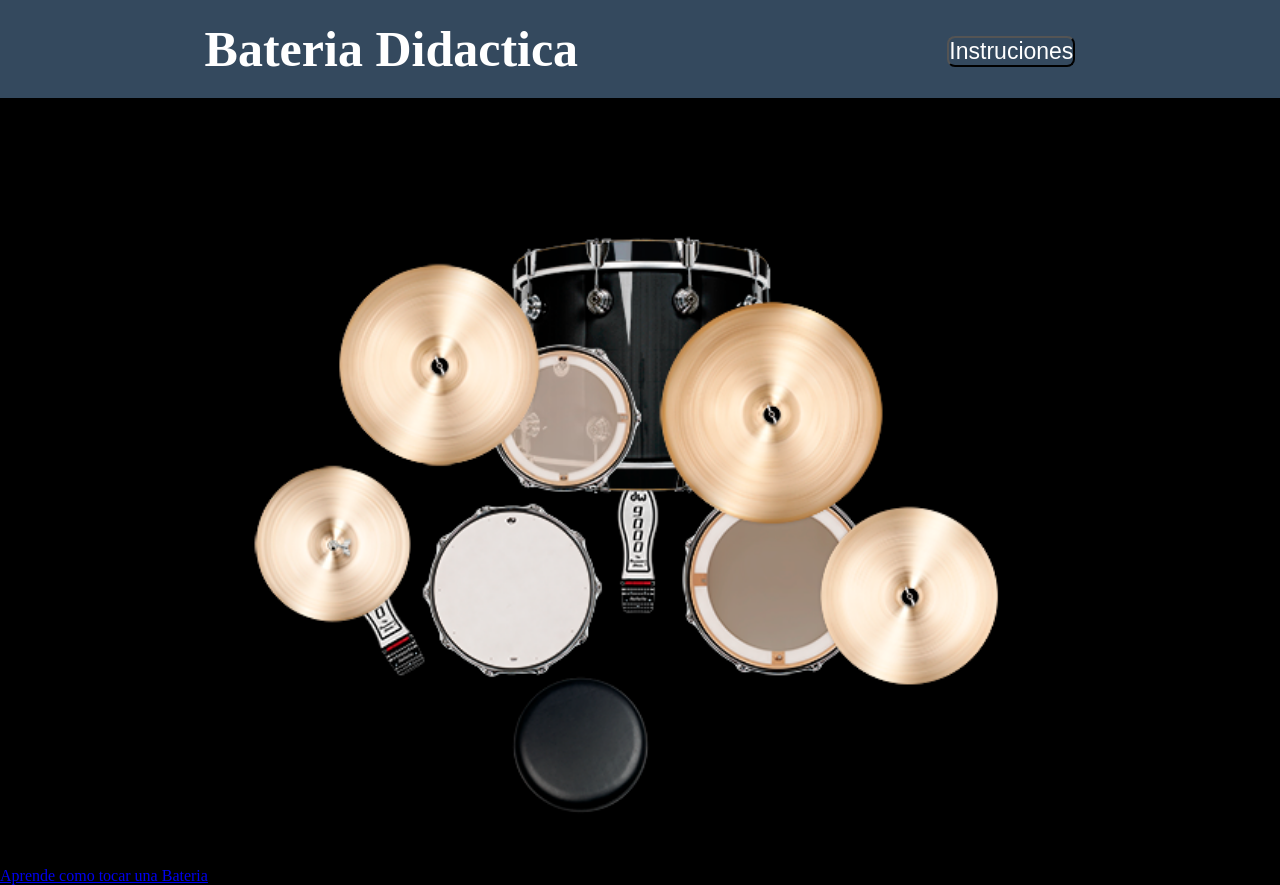
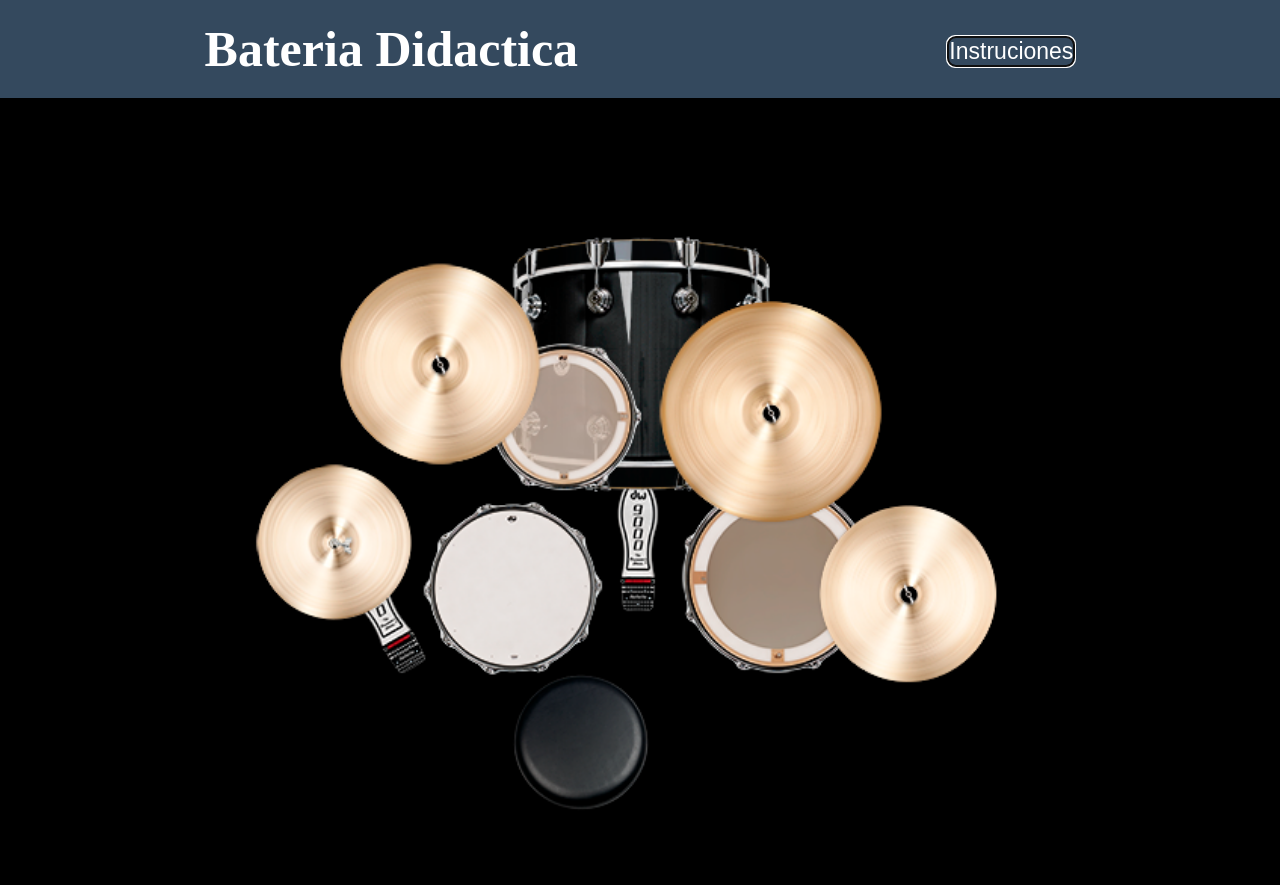
Before and after one commit to Uver24/Bateria, a plain HTML site: page Bateria.html in a window 1280 px wide. After the commit the page ends 864 px from the top, so only its background shows below. Drawn offline with Linux system fonts and the light colour scheme.

Commit message:
Actulizacion

```diff
--- a/Bateeria.js
+++ b/Bateeria.js
@@ -43,7 +43,7 @@ document.addEventListener("keypress", (e) => {
 })
 
 
-boton.addEventListener("click", (e) => {
+boton.addEventListener("click", (e)  => {
    e.preventDefault()
     bateria.src="bacteria/img/CONTROL.png"
     setTimeout(()=>{
--- a/Bateria.css
+++ b/Bateria.css
@@ -40,7 +40,7 @@ div{
 }
 
 #imagen{
-    width: 999px;
+    width: 995px;
     height: auto;
     opacity: 100px;
     /* max-height: 650px; */
--- a/Bateria.html
+++ b/Bateria.html
@@ -5,22 +5,21 @@
     <meta http-equiv="X-UA-Compatible" content="IE=edge">
     <meta name="viewport" content="width=device-width, initial-scale=b">
     <title>Bateria</title>
-    <link rel="stylesheet" href="/Bateria.css">
+    <link rel="stylesheet" href="./Bateria.css">
 </head>
 <body>
     <header>
         <h1>Bateria Didactica</h1>
         <nav class="control">
-        <button id="boton" >Instruciones</button>
+        <button id="boton" autofocus=none >Instruciones</button>
       </nav>
     </header>
         <div class="imagen">
-        <img id="imagen" src="bacteria/img/base.png">
+        <img id="imagen" src="./bacteria/img/base.png">
          <div id="sonido">
          </div>
         </div>
- <a href="https://www.youtube.com/watch?v=aLzICL_gPgA">Aprende como tocar una Bateria </a>
-       <script src="/Bateeria.js"></script>
+       <script src="./Bateeria.js"></script>
 
 </body>
 </html>
```
Also changed, not shown: README.md (deleted), fonfo coree.jpg (deleted).
